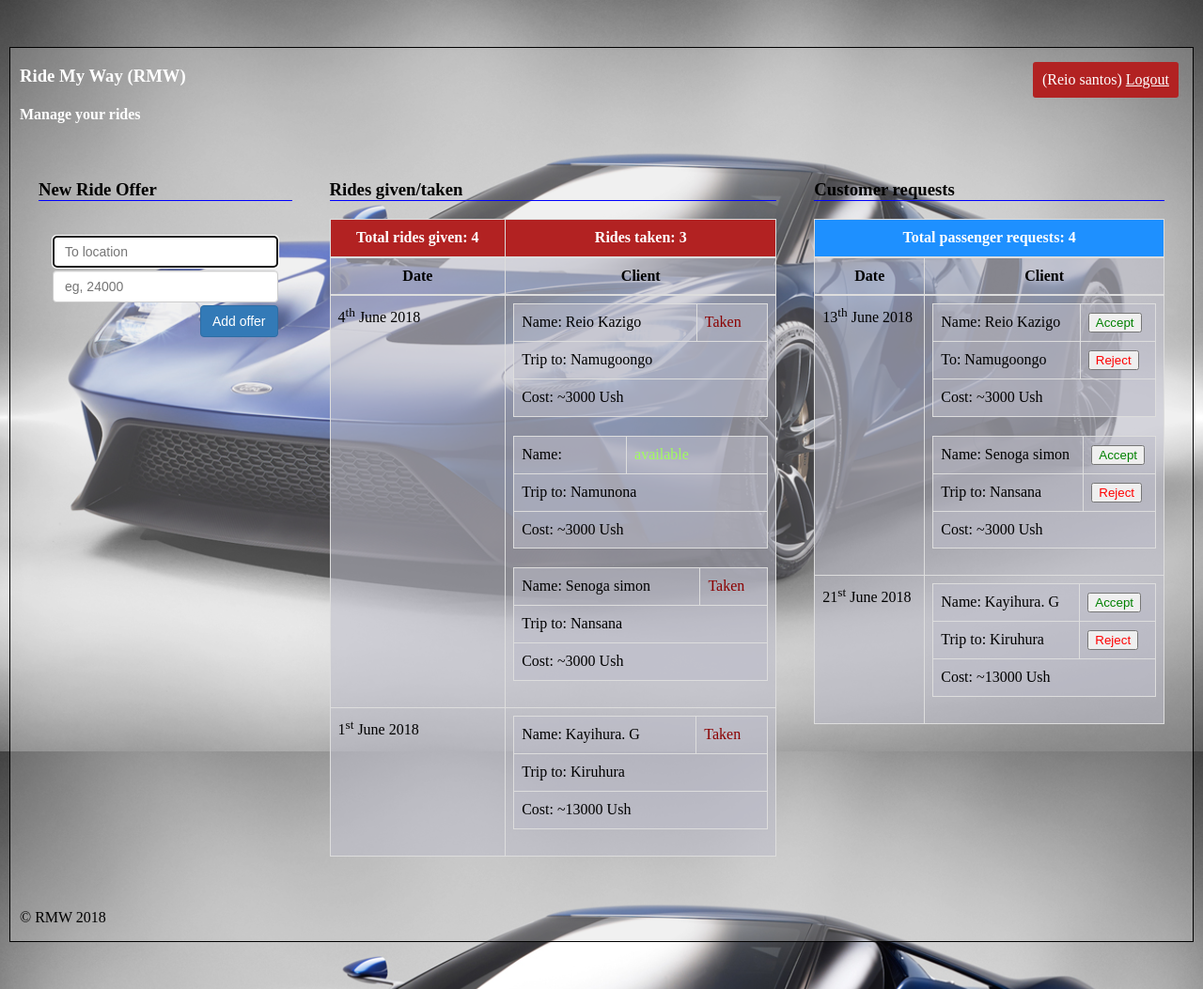
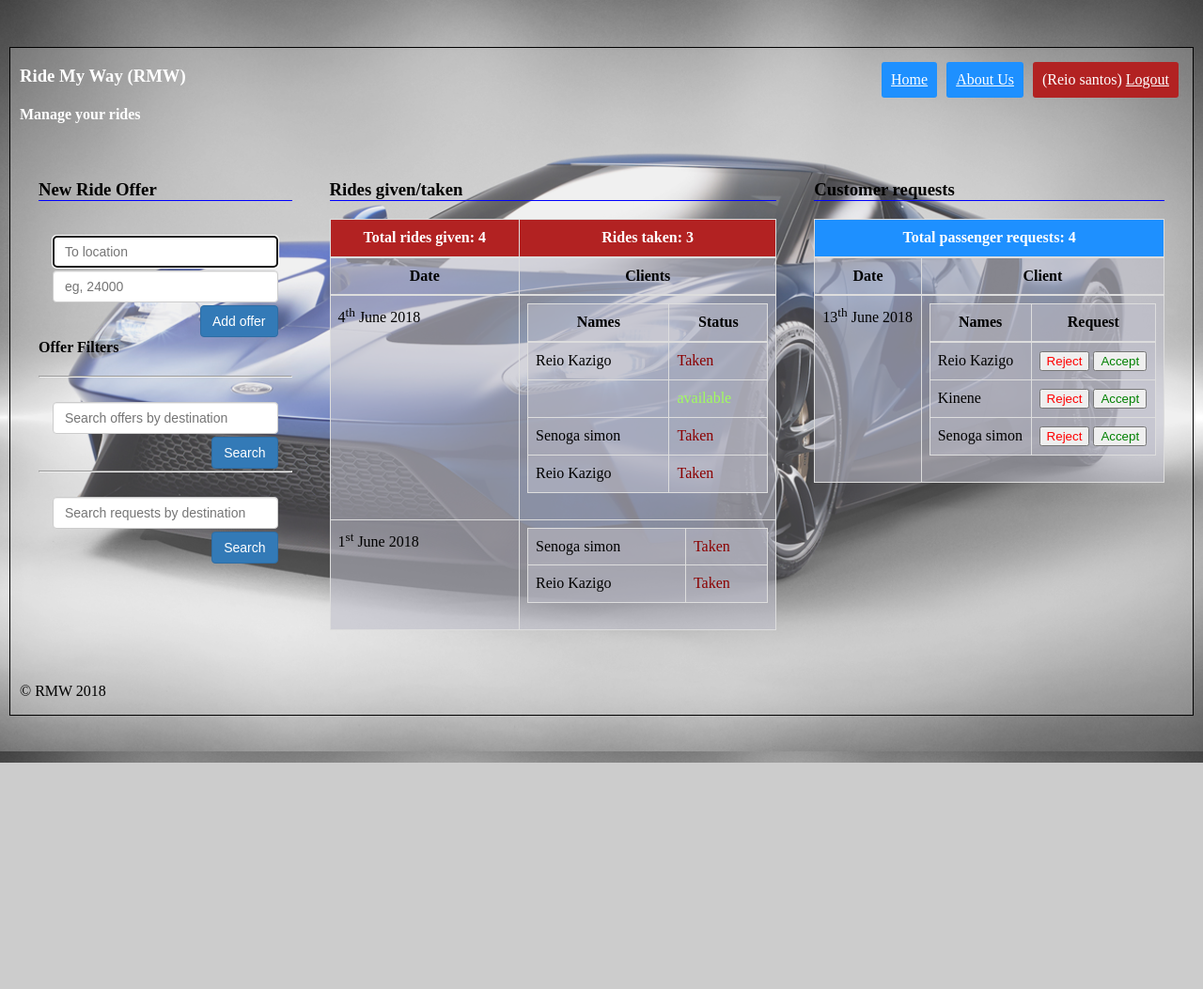
Before and after one commit to reiosantos/Ride-my-way, a Python web app: template UI/templates/driver/index.html in a window 1280 px wide. Shown: the whole page at 94% size. After the commit the page ends 812 px from the top, so only its background shows below. Run offline with Jinja, Linux system fonts and the light colour scheme; the template is opened without the code that fills it, so the values that code supplies are empty.

Commit message:
modify UI to make table view minimal

```diff
--- a/UI/static/css/home.css
+++ b/UI/static/css/home.css
@@ -1,8 +1,9 @@
 
-.container{
+.container {
     margin: 10px;
 }
-.text-muted{
+
+.text-muted {
     color: #ffffff;
 }
 
--- a/UI/static/css/main.css
+++ b/UI/static/css/main.css
@@ -36,6 +36,10 @@ body {
 
 .put-right {
     float: right !important;
+}
+
+.put-left {
+    float: left !important;
 }
 
 .navigation {
@@ -110,6 +114,7 @@ li.active {
     float: left;
     padding: 20px;
 }
+
 .col-4 {
     width: 33.33333333%;
     float: left;
@@ -158,3 +163,31 @@ div {
         width: 100%;
     }
 }
+
+p.about {
+    margin: auto;
+    text-align: center;
+    font-size: 16pt;
+    line-height: 2em;
+    max-width: 50em;
+    color: #ffffff;
+}
+
+img.about {
+    margin: auto;
+    border-radius: 50%;
+    display: block;
+    width: 10%;
+    height: 10%;
+}
+
+table tr:hover {
+    cursor: pointer;
+    background-color: rgba(99, 99, 99, 0.62);
+    color: #ffffff;
+}
+
+div.one-row > div {
+    max-height: 600px;
+    overflow-y: auto;
+}
--- /dev/null
+++ b/UI/static/css/modal.css
@@ -0,0 +1,101 @@
+/* The Modal (background) */
+.modal {
+    display: none; /* Hidden by default */
+    position: fixed; /* Stay in place */
+    z-index: 1; /* Sit on top */
+    left: 0;
+    top: 0;
+    width: 100%; /* Full width */
+    height: 100%; /* Full height */
+    overflow: auto; /* Enable scroll if needed */
+    background-color: rgb(0, 0, 0); /* Fallback color */
+    background-color: rgba(0, 0, 0, 0.4); /* Black w/ opacity */
+    -webkit-animation-name: fadeIn; /* Fade in the background */
+    -webkit-animation-duration: 0.4s;
+    animation-name: fadeIn;
+    animation-duration: 0.4s
+}
+
+/* Modal Content */
+.modal-content {
+    position: fixed;
+    bottom: 0;
+    background-color: #fefefe;
+    width: 100%;
+    -webkit-animation-name: slideIn;
+    -webkit-animation-duration: 0.4s;
+    animation-name: slideIn;
+    animation-duration: 0.4s
+}
+
+/* The Close Button */
+.close {
+    color: white;
+    float: right;
+    font-size: 28px;
+    font-weight: bold;
+}
+
+.close:hover,
+.close:focus {
+    color: #000;
+    text-decoration: none;
+    cursor: pointer;
+}
+
+.modal-header {
+    padding: 2px 16px;
+    background-color: #5cb85c;
+    color: white;
+}
+
+.modal-body {
+    padding: 2px 16px;
+}
+
+.modal-footer {
+    padding: 2px 16px;
+    background-color: #5cb85c;
+    color: white;
+}
+
+/* Add Animation */
+@-webkit-keyframes slideIn {
+    from {
+        bottom: -300px;
+        opacity: 0
+    }
+    to {
+        bottom: 0;
+        opacity: 1
+    }
+}
+
+@keyframes slideIn {
+    from {
+        bottom: -300px;
+        opacity: 0
+    }
+    to {
+        bottom: 0;
+        opacity: 1
+    }
+}
+
+@-webkit-keyframes fadeIn {
+    from {
+        opacity: 0
+    }
+    to {
+        opacity: 1
+    }
+}
+
+@keyframes fadeIn {
+    from {
+        opacity: 0
+    }
+    to {
+        opacity: 1
+    }
+}
--- a/UI/static/js/main.js
+++ b/UI/static/js/main.js
@@ -98,3 +98,12 @@ function saveRide(form) {
 	}
 	return false;
 }
+
+
+function searchRide(event) {
+
+}
+
+function searchRequest(event) {
+
+}
--- /dev/null
+++ b/UI/static/js/modal.js
@@ -0,0 +1,41 @@
+// Get the button that opens the modal
+var rows = document.getElementsByClassName("more-details");
+
+// When the user clicks the button, open the modal
+var on_row_click = function (event) {
+	var data = event.target.parentNode.getAttribute("data");
+	if (data) {
+		alert(data);
+
+	}
+	modal.querySelector("#modal-name").innerText = "Santos";
+		modal.querySelector("#modal-status").innerText = "Available";
+		modal.querySelector("#modal-tripto").innerText = "Namasuba";
+		modal.querySelector("#modal-cost").innerText = "4000";
+		modal.querySelector("#modal-date").innerText = "2018-06-24";
+		modal.querySelector("#modal-contact").innerText = "0377888999";
+	modal.style.display = "block";
+};
+
+Array.from(rows).forEach(function (element) {
+	element.addEventListener('click', on_row_click);
+});
+
+
+// Get the modal
+var modal = document.getElementById('myModal');
+
+// Get the <span> element that closes the modal
+var span = document.getElementsByClassName("close")[0];
+
+// When the user clicks on <span> (x), close the modal
+span.onclick = function () {
+	modal.style.display = "none";
+};
+
+// When the user clicks anywhere outside of the modal, close it
+window.onclick = function (event) {
+	if (event.target === modal) {
+		modal.style.display = "none";
+	}
+};
--- a/UI/templates/driver/index.html
+++ b/UI/templates/driver/index.html
@@ -6,6 +6,7 @@
 	<link href="../../static/css/main.css" rel="stylesheet">
 	<link href="../../static/css/signup.css" rel="stylesheet">
 	<link href="../../static/css/home.css" rel="stylesheet">
+	<link href="../../static/css/modal.css" rel="stylesheet">
 
 </head>
 
@@ -14,6 +15,8 @@
 	<div class="header">
 		<nav>
 			<ul class="navigation put-right">
+				<li style="background-color: dodgerblue" role="presentation"><a href="index.html">Home</a></li>
+				<li style="background-color: dodgerblue" role="presentation"><a href="../about.html">About Us</a></li>
 				<li style="background-color: firebrick" role="presentation"> (Reio santos) <a href="../login.html">Logout</a>
 				</li>
 			</ul>
@@ -43,6 +46,30 @@
 				<button class="button button-p put-right" type="submit">Add offer</button>
 			</form>
 
+			<h4>Offer Filters</h4>
+			<hr>
+
+			<form class="form-signin" id="form-search-offer" onsubmit="searchRide(this);">
+
+				<label for="inputLocation" class="sm-only">Location</label>
+
+				<input type="text" name="inputRideLocation" id="inputRideLocation" class="form-control"
+					   placeholder="Search offers by destination" required  autofocus>
+				<button class="button button-p put-right" type="submit">Search</button>
+			</form>
+
+			<h4></h4>
+			<hr>
+
+			<form class="form-signin" id="form-search-offer" onsubmit="searchRide(this);">
+
+				<label for="inputLocation" class="sm-only">Location</label>
+
+				<input type="text" name="inputRequestTo" id="inputRequestTo" class="form-control"
+					   placeholder="Search requests by destination" required  autofocus>
+				<button class="button button-p put-right" type="submit">Search</button>
+			</form>
+
 		</div>
 
 		<div class="col-5">
@@ -54,56 +81,38 @@
 					<th>Total rides given: 4</th>
 					<th>Rides taken: 3</th>
 				</tr>
-
 				<tr>
 					<th>Date</th>
-					<th>Client</th>
+					<th>Clients</th>
 				</tr>
-
 				</thead>
 				<tbody>
 				<tr>
 					<td>4<sup>th</sup> June 2018</td>
 					<td>
 						<table class="table bordered">
+							<thead>
+							<tr>
+								<th>Names</th>
+								<th>Status</th>
+							</tr>
+							</thead>
 							<tbody>
-							<tr>
-								<td>Name: Reio Kazigo</td>
+							<tr class="more-details">
+								<td>Reio Kazigo</td>
 								<td class="taken">Taken</td>
 							</tr>
-							<tr>
-								<td colspan="2">Trip to: Namugoongo</td>
-							</tr>
-							<tr>
-								<td colspan="2">Cost: ~3000 Ush</td>
-							</tr>
-							</tbody>
-						</table>
-						<table class="table bordered">
-							<tbody>
-							<tr>
-								<td>Name:</td>
+							<tr class="more-details">
+								<td></td>
 								<td class="available">available</td>
 							</tr>
-							<tr>
-								<td colspan="2">Trip to: Namunona</td>
-							</tr>
-							<tr>
-								<td colspan="2">Cost: ~3000 Ush</td>
-							</tr>
-							</tbody>
-						</table>
-						<table class="table bordered">
-							<tbody>
-							<tr>
-								<td>Name: Senoga simon</td>
+							<tr class="more-details">
+								<td>Senoga simon</td>
 								<td class="taken">Taken</td>
 							</tr>
-							<tr>
-								<td colspan="2">Trip to: Nansana</td>
-							</tr>
-							<tr>
-								<td colspan="2">Cost: ~3000 Ush</td>
+							<tr class="more-details">
+								<td>Reio Kazigo</td>
+								<td class="taken">Taken</td>
 							</tr>
 							</tbody>
 						</table>
@@ -115,15 +124,13 @@
 					<td>
 						<table class="table bordered">
 							<tbody>
-							<tr>
-								<td>Name: Kayihura. G</td>
+							<tr class="more-details">
+								<td>Senoga simon</td>
 								<td class="taken">Taken</td>
 							</tr>
-							<tr>
-								<td colspan="2">Trip to: Kiruhura</td>
-							</tr>
-							<tr>
-								<td colspan="2">Cost: ~13000 Ush</td>
+							<tr class="more-details">
+								<td>Reio Kazigo</td>
+								<td class="taken">Taken</td>
 							</tr>
 							</tbody>
 						</table>
@@ -144,7 +151,6 @@
 				<tr class="totals-green">
 					<th colspan="2">Total passenger requests: 4</th>
 				</tr>
-
 				<tr>
 					<th>Date</th>
 					<th>Client</th>
@@ -156,65 +162,24 @@
 					<td>13<sup>th</sup> June 2018</td>
 					<td>
 						<table class="table bordered">
+							<thead>
+							<tr>
+								<th>Names</th>
+								<th>Request</th>
+							</tr>
+							</thead>
 							<tbody>
-							<tr>
-								<td>Name: Reio Kazigo</td>
-								<td>
-									<button class="accept">Accept</button>
-								</td>
+							<tr class="more-details">
+								<td>Reio Kazigo</td>
+								<td><button class="reject">Reject</button> <button class="accept">Accept</button></td>
 							</tr>
-							<tr>
-								<td>To: Namugoongo</td>
-								<td>
-									<button class="reject">Reject</button>
-								</td>
+							<tr class="more-details">
+								<td>Kinene</td>
+								<td><button class="reject">Reject</button> <button class="accept">Accept</button></td>
 							</tr>
-							<tr>
-								<td colspan="2">Cost: ~3000 Ush</td>
-							</tr>
-							</tbody>
-						</table>
-						<table class="table bordered">
-							<tbody>
-							<tr>
-								<td>Name: Senoga simon</td>
-								<td>
-									<button class="accept">Accept</button>
-								</td>
-							</tr>
-							<tr>
-								<td>Trip to: Nansana</td>
-								<td>
-									<button class="reject">Reject</button>
-								</td>
-							</tr>
-							<tr>
-								<td colspan="2">Cost: ~3000 Ush</td>
-							</tr>
-							</tbody>
-						</table>
-					</td>
-				</tr>
-
-				<tr>
-					<td>21<sup>st</sup> June 2018</td>
-					<td>
-						<table class="table bordered">
-							<tbody>
-							<tr>
-								<td>Name: Kayihura. G</td>
-								<td>
-									<button class="accept">Accept</button>
-								</td>
-							</tr>
-							<tr>
-								<td>Trip to: Kiruhura</td>
-								<td>
-									<button class="reject">Reject</button>
-								</td>
-							</tr>
-							<tr>
-								<td colspan="2">Cost: ~13000 Ush</td>
+							<tr class="more-details">
+								<td>Senoga simon</td>
+								<td><button class="reject">Reject</button> <button class="accept">Accept</button></td>
 							</tr>
 							</tbody>
 						</table>
@@ -233,8 +198,59 @@
 		<p>&copy; RMW 2018</p>
 	</footer>
 
-	<script src="../../static/js/main.js" type="text/javascript"></script>
+</div>
+
+
+<!-- Details Modal -->
+<div id="myModal" class="modal">
+	<!-- Modal content -->
+	<div class="modal-content">
+
+		<div class="modal-header">
+			<span class="close">&times;</span>
+			<h2>More Details</h2>
+		</div>
+
+		<div class="modal-body">
+
+			<table class="table bordered" style="background: #fff">
+				<tbody>
+				<tr>
+					<td>Passenger Name: </td>
+					<td id="modal-name"></td>
+				</tr>
+				<tr>
+					<td>Passenger Contact: </td>
+					<td id="modal-contact"></td>
+				</tr>
+				<tr>
+					<td>Trip Status</td>
+					<td id="modal-status"></td>
+				</tr>
+				<tr>
+					<td>Trip to: </td>
+					<td id="modal-tripto"></td>
+				</tr>
+				<tr>
+					<td>Cost: </td>
+					<td id="modal-cost">Cost: ~3000 Ush</td>
+				</tr>
+				<tr>
+					<td>Offer Date: </td>
+					<td id="modal-date"></td>
+				</tr>
+				</tbody>
+			</table>
+		</div>
+
+		<div class="modal-footer">
+		</div>
+	</div>
 
 </div>
+
+<script type="text/javascript" src="../../static/js/main.js"></script>
+<script type="text/javascript" src="../../static/js/modal.js"></script>
+
 </body>
 </html>
```
Also changed, not shown: UI/templates/about.html (added, +45 -0 lines), UI/templates/driver/details.html (added, +10 -0 lines), UI/templates/passenger/index.html (+95 -89 lines), UI/static/images/about.jpg (added).
